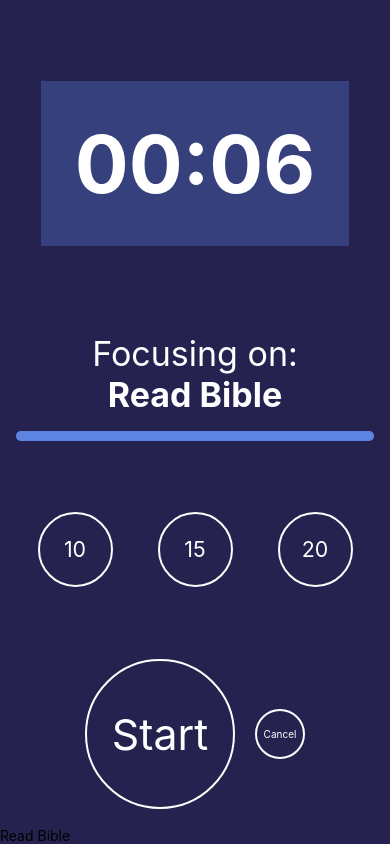
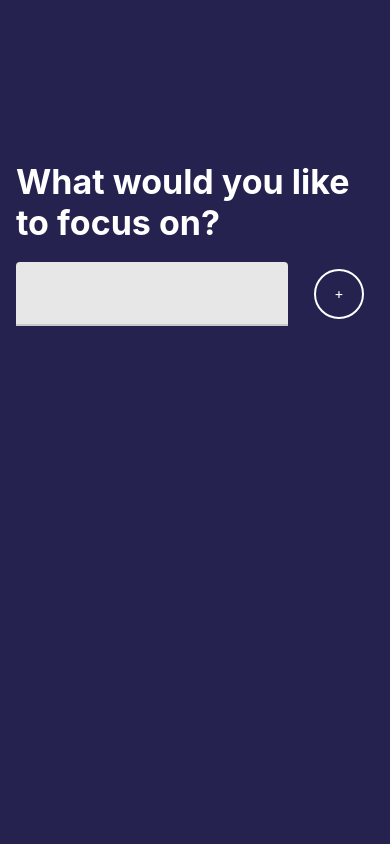
Before and after one commit to PrinceNarteh/focus-time, a React Native app: screen / in a window 390 px wide. Built offline with nearby package versions, Linux system fonts and the light colour scheme.

Commit message:
add focus context

```diff
--- a/App.tsx
+++ b/App.tsx
@@ -1,14 +1,19 @@
 import { StatusBar } from "expo-status-bar";
 import { useState } from "react";
 import { StyleSheet, Text, View, Platform } from "react-native";
+import { FocusProvider } from "./src/context/focus/focus.context";
 import { Focus } from "./src/features/focus/Focus";
 import { Timer } from "./src/features/timer/Timer";
 import { theme } from "./src/utils/theme";
+import { useFocus } from "./src/hooks/useFocus";
 
 export default function App() {
-  const [focusSubject, setFocusSubject] = useState<string | null>("Read Bible");
+  const { focusSubject, setFocusSubject } = useFocus();
+
+  console.log(focusSubject);
 
   return (
+    <FocusProvider>
       <View style={styles.container}>
         {focusSubject ? (
           <Timer
@@ -16,12 +21,13 @@ export default function App() {
             onTimerEnd={() => setFocusSubject(null)}
           />
         ) : (
-        <Focus addSubject={setFocusSubject} />
+          <Focus />
         )}
         <StatusBar style="auto" />
 
         <Text>{focusSubject}</Text>
       </View>
+    </FocusProvider>
   );
 }
 
--- /dev/null
+++ b/src/context/focus/focus.context.tsx
@@ -0,0 +1,18 @@
+import { createContext, useState } from "react";
+
+export const FocusContext = createContext<{
+  focusSubject: string | null;
+  setFocusSubject: React.Dispatch<React.SetStateAction<string | null>>;
+}>({ focusSubject: null, setFocusSubject: () => {} });
+
+export const FocusProvider = ({ children }: { children: React.ReactNode }) => {
+  const [focusSubject, setFocusSubject] = useState<string | null>(
+    "God Is Good"
+  );
+
+  return (
+    <FocusContext.Provider value={{ focusSubject, setFocusSubject }}>
+      {children}
+    </FocusContext.Provider>
+  );
+};
--- a/src/context/timer.context.ts
+++ b/src/context/timer/timer.context.tsx
@@ -1,8 +1,8 @@
 import { createContext } from "react";
 
 const DEFAULT_TIME = 0.1;
-const TimerContext = createContext<number>(DEFAULT_TIME);
+export const TimerContext = createContext<number>(DEFAULT_TIME);
 
 export const TimerProvider = ({ children }: { children: React.ReactNode }) => {
-  return <TimerContext.Provider value={{}}>{children}</TimerContext.Provider>;
+  return <TimerContext.Provider value={5}>{children}</TimerContext.Provider>;
 };
--- a/src/features/focus/Focus.tsx
+++ b/src/features/focus/Focus.tsx
@@ -2,14 +2,12 @@ import { useState } from "react";
 import { StyleSheet, Text, View } from "react-native";
 import { TextInput } from "react-native-paper";
 import { RoundedButton } from "../../components/RoundedButton";
+import { useFocus } from "../../hooks/useFocus";
 import { theme } from "../../utils/theme";
 
-interface FocusProps {
-  addSubject: React.Dispatch<React.SetStateAction<string | null>>;
-}
-
-export const Focus = ({ addSubject }: FocusProps) => {
+export const Focus = () => {
   const [subject, setSubject] = useState<string | null>(null);
+  const { setFocusSubject } = useFocus();
 
   return (
     <View style={styles.container}>
@@ -24,7 +22,7 @@ export const Focus = ({ addSubject }: FocusProps) => {
           <RoundedButton
             title="+"
             size={50}
-            onPress={() => addSubject(subject)}
+            onPress={() => setFocusSubject(subject)}
           />
         </View>
       </View>
--- /dev/null
+++ b/src/hooks/useFocus.tsx
@@ -0,0 +1,8 @@
+import { useContext } from "react";
+import { FocusContext } from "../context/focus/focus.context";
+
+export const useFocus = () => {
+  const { focusSubject, setFocusSubject } = useContext(FocusContext);
+
+  return { focusSubject, setFocusSubject };
+};
```
Also changed, not shown: src/hooks/useTimer.tsx (added, +8 -0 lines). Lines whose indentation alone changed are shown as unchanged.
